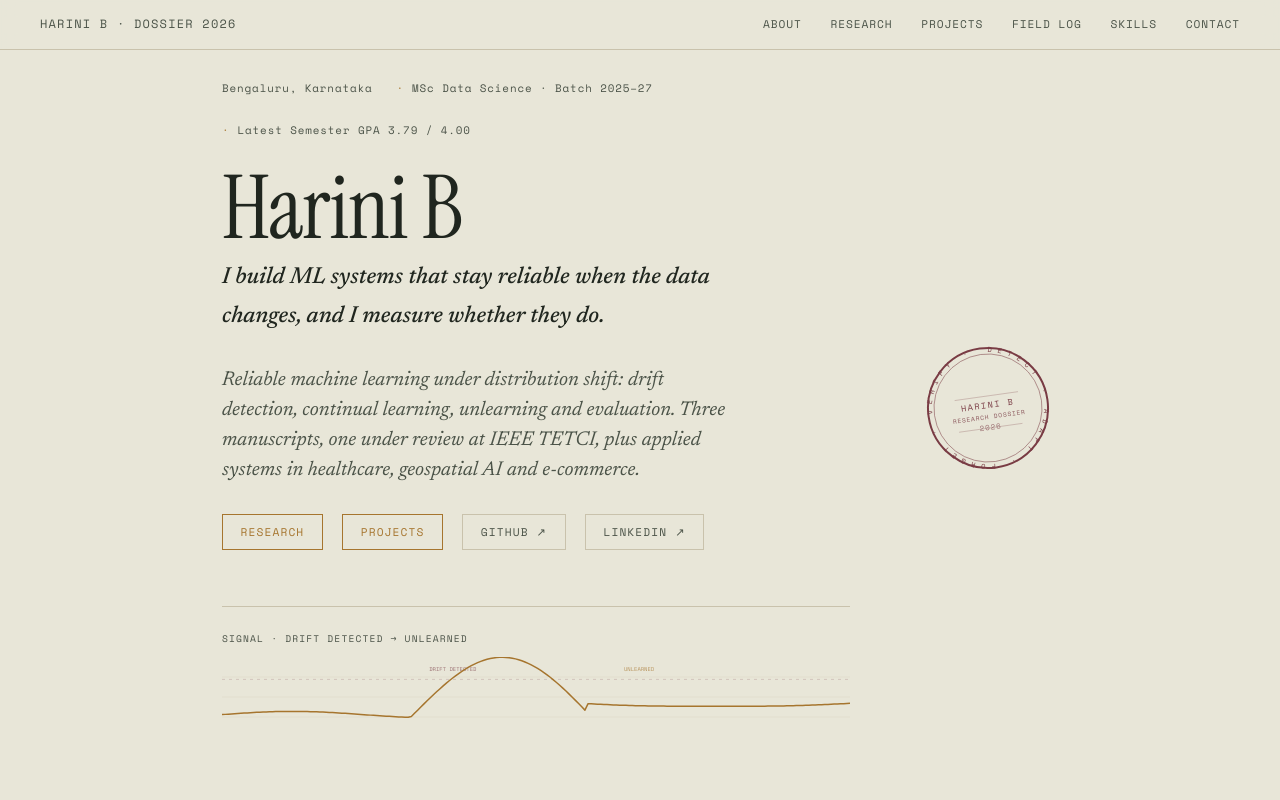
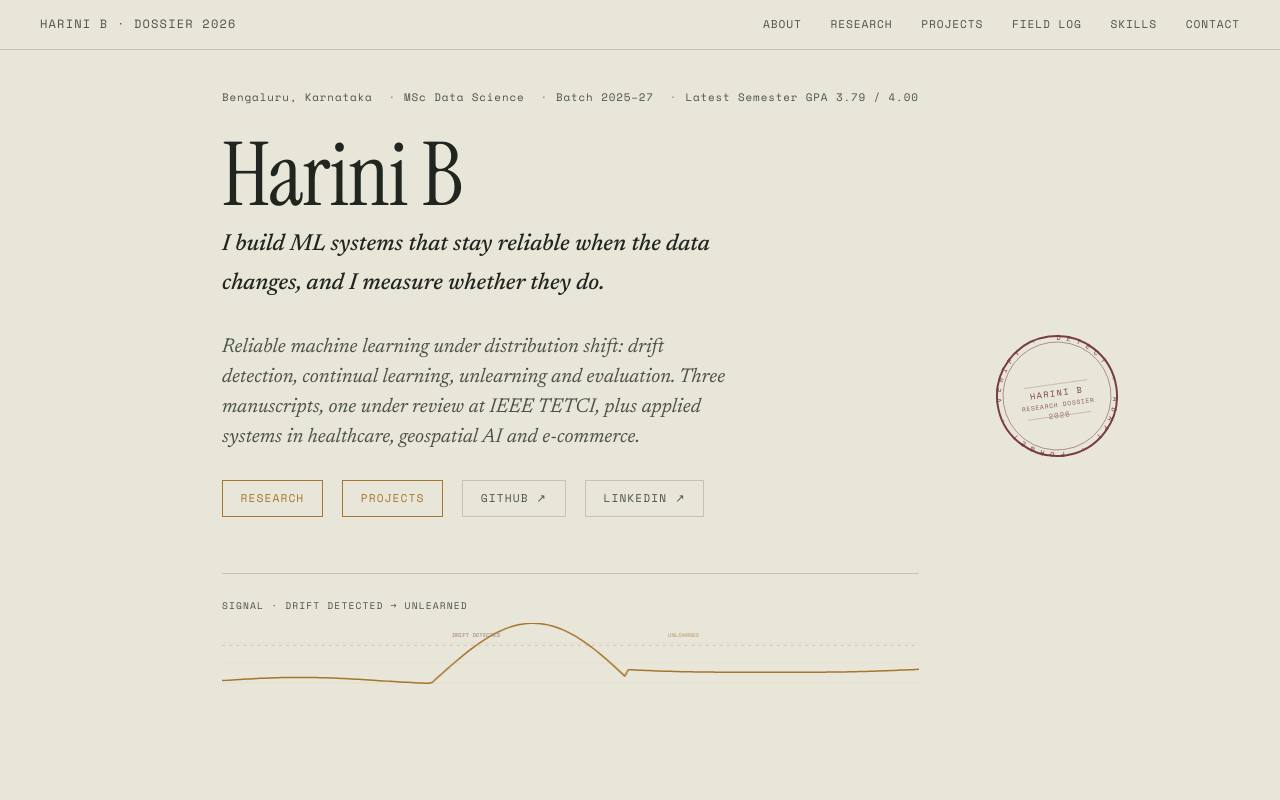
Before and after one commit to harinids/portfolio-, a plain HTML site: page index.html in a window 1280 px wide. Shown: the top 800 px of the page. Drawn offline with nearby package versions, Linux system fonts and the light colour scheme.

Commit message:
Add files via upload

```diff
--- a/index.html
+++ b/index.html
@@ -122,7 +122,7 @@
       color: var(--ink-soft);
       letter-spacing: 0.08em;
       margin-bottom: 1.4rem;
-      display: flex; gap: 1.5rem; flex-wrap: wrap;
+      display: flex; gap: 1rem; flex-wrap: nowrap; white-space: nowrap; overflow: visible;
     }
     .hero-meta span::before { content: '·'; margin-right: 0.5rem; color: var(--brass); }
     .hero-meta span:first-child::before { display: none; }
@@ -439,7 +439,8 @@
       <div>
         <div class="hero-meta">
           <span>Bengaluru, Karnataka</span>
-          <span>MSc Data Science · Batch 2025–27</span>
+          <span>MSc Data Science</span>
+          <span>Batch 2025–27</span>
           <span>Latest Semester GPA 3.79 / 4.00</span>
         </div>
 
```
